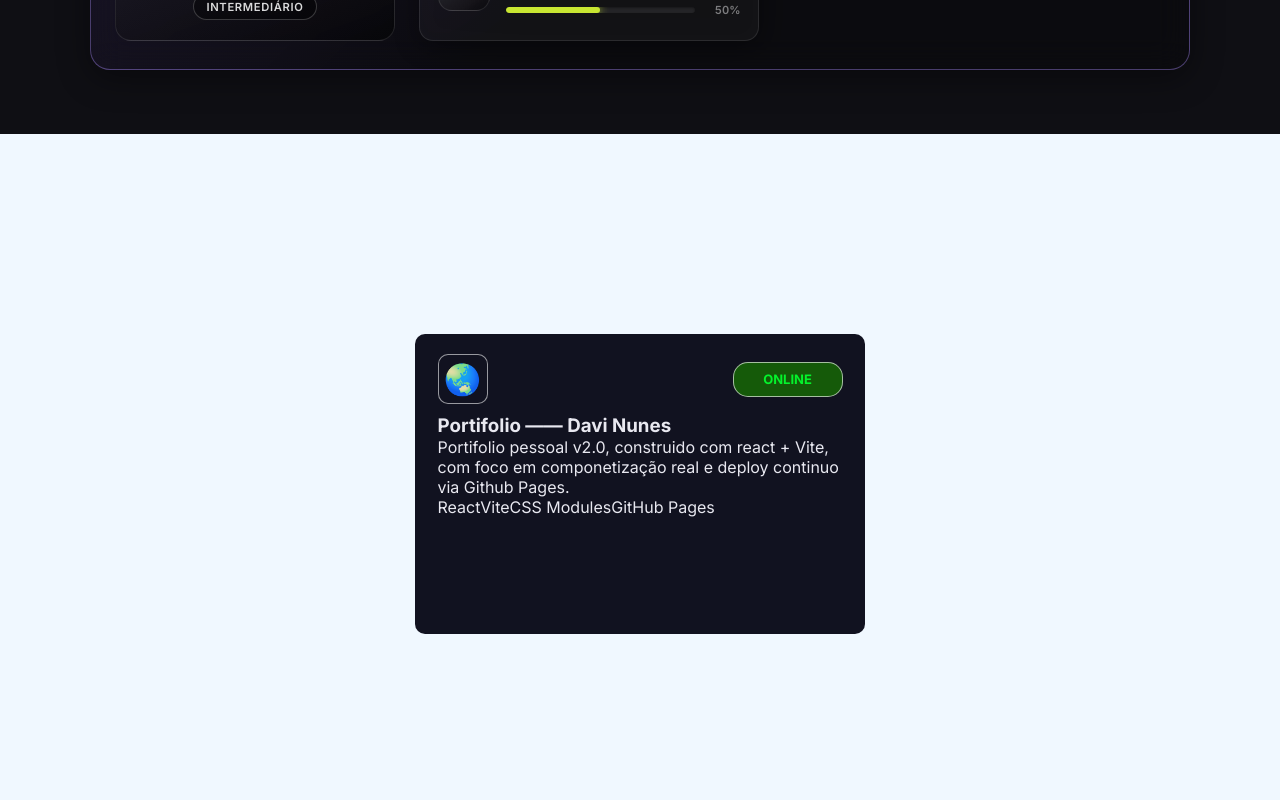
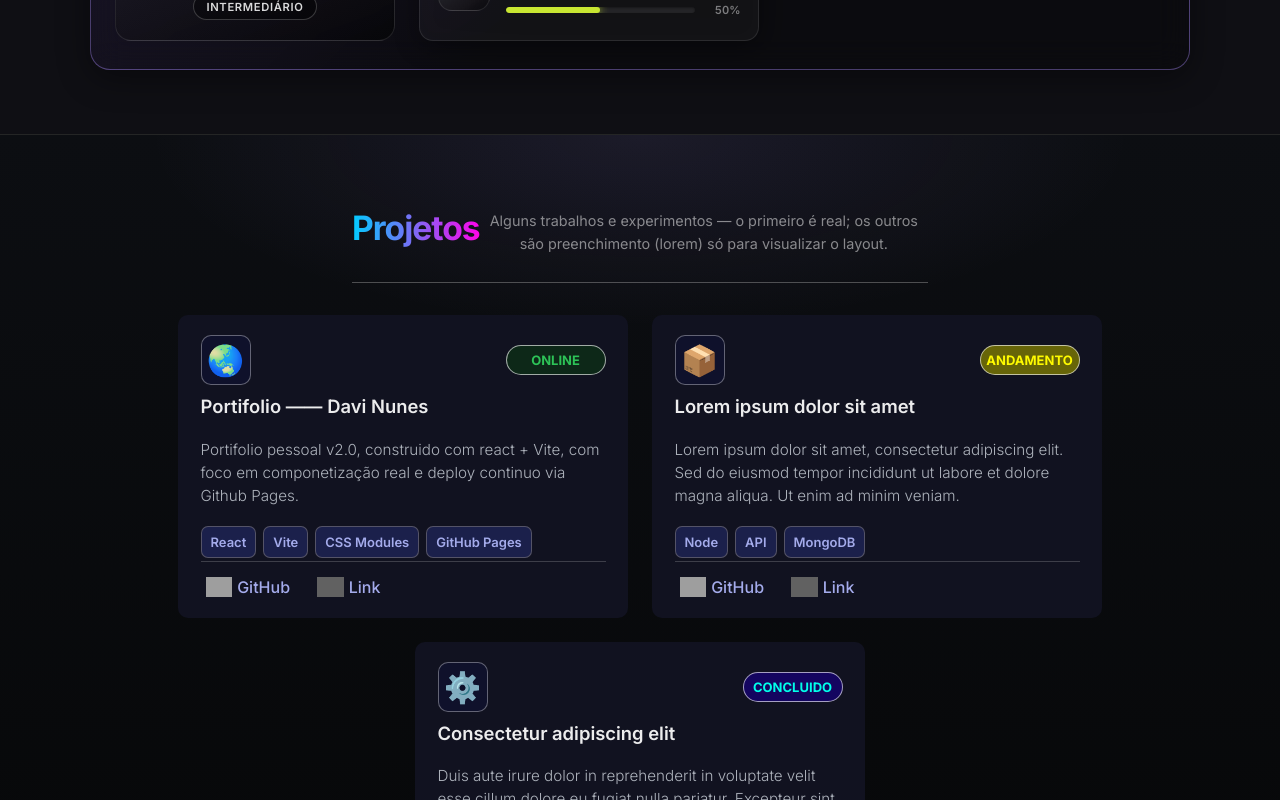
Before and after one commit to DaviNunes01001/Portif-Nunes, a React (Vite) app: page / in a window 1280 px wide. Shown: the part 2800-3600 px from the top of the page. Built offline with nearby package versions, Linux system fonts and the light colour scheme; grey boxes are pictures that could not be loaded.

Commit message:
alterações de card, app, footer e contact

```diff
--- a/src/App.css
+++ b/src/App.css
@@ -1,10 +1,104 @@
 @import url("index.css");
 
+/* Blocos de página (Projetos, Contato, Footer) — base compartilhada */
+.section-inner {
+  width: 100%;
+  max-width: 1200px;
+  margin: 0 auto;
+}
+
+.section-heading {
+  text-align: center;
+  max-width: 36rem;
+  margin: 0 auto 2rem;
+}
+
+.section-title {
+  margin: 0 0 0.65rem;
+  font-size: clamp(1.65rem, 4vw, 2.1rem);
+  font-weight: 700;
+  letter-spacing: -0.03em;
+  background: var(--grad-text);
+  background-clip: text;
+  -webkit-background-clip: text;
+  -webkit-text-fill-color: transparent;
+}
+
+.section-sub {
+  margin: 0;
+  font-size: 0.9rem;
+  line-height: 1.55;
+  color: rgba(255, 255, 255, 0.5);
+}
+
+/* —— Projetos —— */
+.projetos-section {
+  width: 100%;
+  padding: 3rem 1.25rem 4rem;
+  border-top: 1px solid rgba(154, 155, 157, 0.2);
+  background:
+    radial-gradient(
+      ellipse 70% 40% at 50% 0%,
+      rgba(167, 139, 250, 0.1),
+      transparent 55%
+    ),
+    linear-gradient(180deg, #0c0e12 0%, #060708 100%);
+}
+
 .Container-Card_projetos {
-    width: 100%;
-    height: 700px;
-    background-color: aliceblue;
-    display: flex;
-    align-items: center;
-    justify-content: center;
+  width: 100%;
+  min-height: 0;
+  display: flex;
+  flex-wrap: wrap;
+  align-items: stretch;
+  justify-content: center;
+  gap: 1.5rem;
 }
+
+/* —— Contato (mesmo estilo, brilho ciano) —— */
+.contato-section {
+  width: 100%;
+  padding: 3rem 1.25rem 4rem;
+  border-top: 1px solid rgba(154, 155, 157, 0.2);
+  background:
+    radial-gradient(
+      ellipse 70% 40% at 50% 0%,
+      rgba(12, 234, 250, 0.08),
+      transparent 55%
+    ),
+    linear-gradient(180deg, #0c0e12 0%, #060708 100%);
+}
+
+/* —— Footer (container vazio, mesmo “chão” visual) —— */
+.footer-site {
+  width: 100%;
+  padding: 2.5rem 1.25rem 3rem;
+  border-top: 1px solid rgba(154, 155, 157, 0.2);
+  background:
+    radial-gradient(
+      ellipse 60% 35% at 50% 100%,
+      rgba(100, 100, 120, 0.06),
+      transparent 50%
+    ),
+    linear-gradient(180deg, #060708 0%, #030405 100%);
+}
+
+@media screen and (max-width: 500px) {
+  .projetos-section,
+  .contato-section {
+    padding: 2rem 1rem 3rem;
+  }
+
+  .footer-site {
+    padding: 2rem 1rem 2.5rem;
+  }
+
+  .Container-Card_projetos {
+    gap: 1.25rem;
+  }
+
+  .section-heading {
+    margin-bottom: 1.5rem;
+  }
+
+}
--- a/src/App.jsx
+++ b/src/App.jsx
@@ -10,6 +10,15 @@ function App() {
       <Header />
       <Main />
       <Section />
+      <section className="projetos-section" id="Projetos">
+        <div className="section-inner">
+          <header className="section-heading">
+            <h2 className="section-title">Projetos</h2>
+            <p className="section-sub">
+              Alguns trabalhos e experimentos — o primeiro é real; os outros são
+              preenchimento (lorem) só para visualizar o layout.
+            </p>
+          </header>
           <div className="Container-Card_projetos">
             <CardProject
               title="Portifolio —— Davi Nunes"
@@ -20,7 +29,40 @@ function App() {
               link="https://davinunes01001.github.io/Portif-Nunes/"
               status="ONLINE"
             />
+            <CardProject
+              title="Lorem ipsum dolor sit amet"
+              description="Lorem ipsum dolor sit amet, consectetur adipiscing elit. Sed do eiusmod tempor incididunt ut labore et dolore magna aliqua. Ut enim ad minim veniam."
+              icon="📦"
+              github="#"
+              stacks={["Node", "API", "MongoDB"]}
+              link="#"
+              status="ANDAMENTO"
+            />
+            <CardProject
+              title="Consectetur adipiscing elit"
+              description="Duis aute irure dolor in reprehenderit in voluptate velit esse cillum dolore eu fugiat nulla pariatur. Excepteur sint occaecat cupidatat non proident."
+              icon="⚙️"
+              github="#"
+              stacks={["JavaScript", "PostegreSQL"]}
+              link="#"
+              status="CONCLUIDO"
+            />
           </div>
+        </div>
+      </section>
+
+      <section className="contato-section" id="Contato">
+        <div className="section-inner">
+          <header className="section-heading">
+            <h2 className="section-title">Contato</h2>
+          </header>
+          <div className="contato-slot" aria-label="Área de contato (vazia)" />
+        </div>
+      </section>
+
+      <footer className="footer-site">
+        <div className="section-inner footer-inner" />
+      </footer>
     </>
   );
 }
--- a/src/assets/components/card-projetos/cardProject.jsx
+++ b/src/assets/components/card-projetos/cardProject.jsx
@@ -12,13 +12,13 @@ function CardProject({
   const corMapFundo = {
     CONCLUIDO: "#170080ab",
     ANDAMENTO: "#858300be",
-    ONLINE: "#187a00b2",
+    ONLINE: "#0d2818",
   };
 
   const CorLetra = {
     CONCLUIDO: "#00ffea",
     ANDAMENTO: "#fffb00",
-    ONLINE: "#04f32c",
+    ONLINE: "#2dc257",
   };
 
   const CorStatus = corMapFundo[status] || "grey";
@@ -57,8 +57,8 @@ function CardProject({
 
         <div className={styles["br"]}></div>
         <div className={styles["Links"]}>
-          <a href={github}></a>
-          <a href={link}></a>
+          <a href={github}><img src="https://uxwing.com/wp-content/themes/uxwing/download/brands-and-social-media/github-white-icon.svg" alt="icon-github"/>GitHub</a>
+          <a href={link}><img src="https://cdn.jsdelivr.net/npm/feather-icons/dist/icons/link.svg" alt="Link-site-emoji" />Link</a>
         </div>
       </div>
     </>
--- a/src/assets/components/card-projetos/cardProject.module.css
+++ b/src/assets/components/card-projetos/cardProject.module.css
@@ -1,13 +1,17 @@
 @import url("../../../index.css");
 
 .Cards {
-    width: 450px;
-    height: 300px;
+    width: 100%;
+    max-width: 450px;
+    min-height: 300px;
+    height: auto;
+    box-sizing: border-box;
     border-radius: 10px;
     background-color: rgb(17, 18, 32);
     display: flex;
     align-items: center;
     flex-direction: column;
+    padding-bottom: 1rem;
 }
 
 .icon-And-status {
@@ -26,23 +30,28 @@
     height: 50px;
     width: 50px;
     font-size: 30px;
-    background-color: rgb(17, 18, 32);
-    border: solid 1px rgba(255, 255, 255, 0.568);
+    background-color: rgb(15, 17, 43);
+    border: solid 1px rgba(255, 255, 255, 0.349);
     border-radius: 10px;
     text-align: center;
 }
 
 .status  {
     background-color: var(--cor-status);
-    width: 110px;
+    width: 100px;
     border-radius: 15px;
-    padding: 3px;
     font-size: 17px;
     border: solid 1px rgba(255, 255, 255, 0.616);
-    height: 35px;
+    height: 30px;
     display: flex;
     align-items: center;
     justify-content: center;
+    transition: 0.4s ease-in-out;
+    cursor: pointer;
+}
+
+.status:hover {
+    transform: translateX(5px);
 }
 .status p {
     color: var(--cor-letra);
@@ -55,4 +64,124 @@
     margin-top: 10px;
     gap: 10px;
     width: 90%;
+    flex: 1;
+    display: flex;
+    flex-direction: column;
+    align-items: flex-start;
 }
+
+.aling-text-stacks h3 {
+    margin: 0;
+    font-size: clamp(1rem, 2.8vw, 1.15rem);
+    font-weight: 600;
+    color: rgba(255, 255, 255, 0.92);
+    line-height: 1.3;
+}
+
+.aling-text-stacks p {
+    margin-top: 10px;
+    margin-bottom: 0;
+    font-weight: 300;
+    font-size: clamp(0.8rem, 2.2vw, 0.95rem);
+    line-height: 1.5;
+    color: rgba(240, 248, 255, 0.699);
+}
+
+.stacks {
+    display: flex;
+    flex-wrap: wrap;
+    align-items: center;
+    align-content: flex-start;
+    gap: 7px;
+    width: 100%;
+    min-height: 0;
+    height: auto;
+    margin-top: 8px;
+}
+
+.stack-item {
+    border: solid 1px rgba(131, 126, 126, 0.548);
+    color: #a4abeb;
+    margin-right: 0;
+    padding: 7px 9px;
+    border-radius: 7px;
+    background-color: #1b204b;
+    font-size: clamp(11px, 2.5vw, 13px);
+    font-weight: 600;
+    transition: 0.4s ease-in-out;
+    cursor: pointer;
+}
+
+.stack-item:hover {
+    transform: translateY(4px);
+}
+
+.br {
+    margin-top: 3px;
+    background-color: rgba(95, 96, 105, 0.568);
+    width: 90%;
+    height: 1px;
+}
+
+.Links {
+   margin-top: 10px;
+   width: 90%;
+   display: flex;
+   align-items: center;
+   gap: 17px;
+}
+.Links a img{
+    height: 20px;
+    margin-right: 5px;
+}
+
+.Links a:nth-child(2) img {
+    filter: invert(1);
+}
+.Links a {
+    color: #a4abeb;
+    display: flex;
+    align-items: center;
+    justify-content: center;
+    padding: 5px;
+    border-radius: 5px;
+    text-decoration: none;
+    font-weight: 500;
+    transition: 0.4s ease-in-out;
+}
+
+.Links a:hover {
+    transform:translateY(5px);
+}
+
+@media screen and (max-width: 480px) {
+    .Cards {
+        max-width: 100%;
+        padding-bottom: 1.25rem;
+    }
+
+    .icon-And-status {
+        margin-left: 12px;
+        margin-right: 12px;
+        width: calc(100% - 24px);
+    }
+
+    .icon-And-status .icon {
+        height: 44px;
+        width: 44px;
+        font-size: 26px;
+    }
+
+    .status {
+        width: auto;
+        min-width: 88px;
+        padding-left: 10px;
+        padding-right: 10px;
+    }
+
+    .Links {
+        flex-wrap: wrap;
+        justify-content: center;
+        gap: 12px;
+    }
+}
--- a/src/assets/components/header/header.jsx
+++ b/src/assets/components/header/header.jsx
@@ -10,8 +10,8 @@ function Header() {
       <ul>
         <li><a href="#sobre">About me</a></li>
         <li><a href="#stacks">Stacks</a></li>
-        <li><a href="#projetos">Projects</a></li>
-        <li><a href="#projetos">Contact</a></li>
+        <li><a href="#Projetos">Projects</a></li>
+        <li><a href="#Contato">Contact</a></li>
       </ul>
 
     </header>
```
Lines whose indentation alone changed are shown as unchanged.
